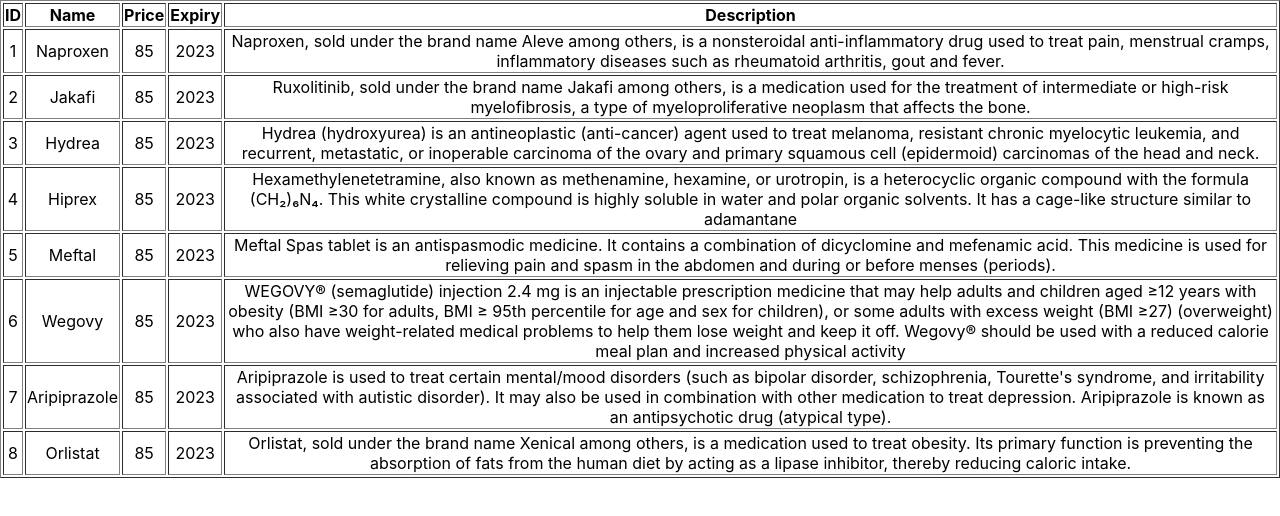
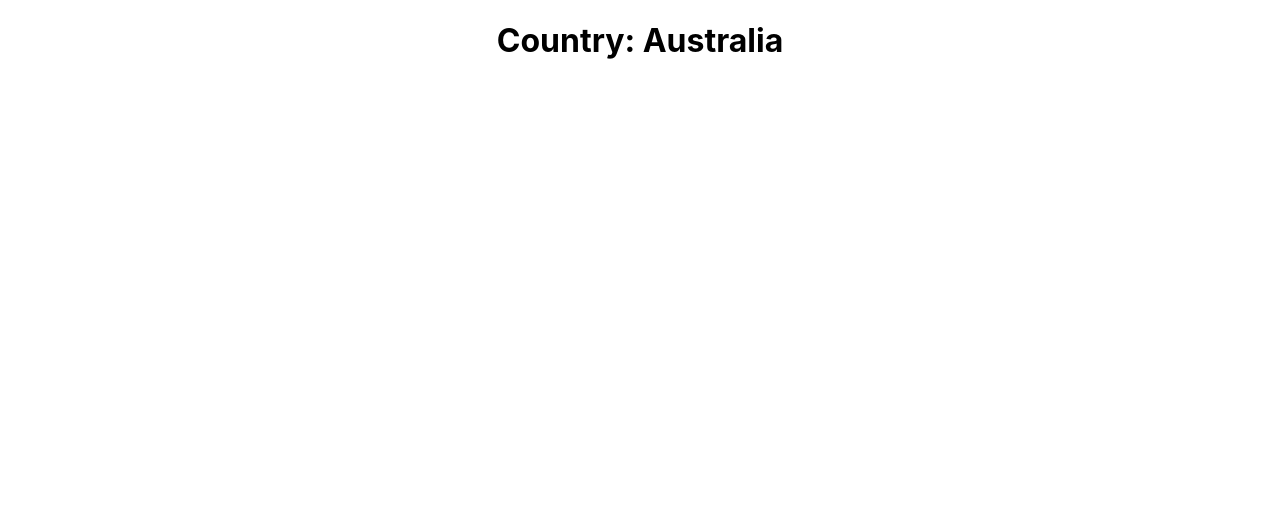
Before and after one commit to MavaniUtsav/firstreact, a React (Create React App) app: page / in a window 1280 px wide. Shown: the top 516 px of the page. Built offline with nearby package versions, Linux system fonts and the light colour scheme.

Commit message:
HomeWork

```diff
--- a/src/App.js
+++ b/src/App.js
@@ -5,6 +5,7 @@
 import CountryFun from './Container/CountryFun';
 import CounterFun from './Container/CounterFun';
 import Medicines from './Container/Medicines';
+import LifeCycleMethod from './Container/LifeCycleMethod';
 
 function App() {
   return (
@@ -12,7 +13,8 @@
       {/* <Country /> */}
       {/* <Counter /> */}
       {/* <CountryFun /> */}
-      <Medicines />
+      {/* <Medicines /> */}
+      <LifeCycleMethod name="Australia"/>
     </div>
   );
 }
--- /dev/null
+++ b/src/Container/LifeCycleMethod.js
@@ -0,0 +1,24 @@
+import React, { Component } from 'react';
+
+class LifeCycleMethod extends Component {
+    constructor(props) {
+        super(props)
+        this.state = {
+            country: 'India'
+        }
+    }
+
+    static getDerivedStateFromProps(props, state) {
+        return { country: props.name }
+    }
+
+    render() {
+        return (
+            <div>
+                <h1>Country: {this.state.country}</h1>
+            </div>
+        );
+    }
+}
+
+export default LifeCycleMethod;
```
